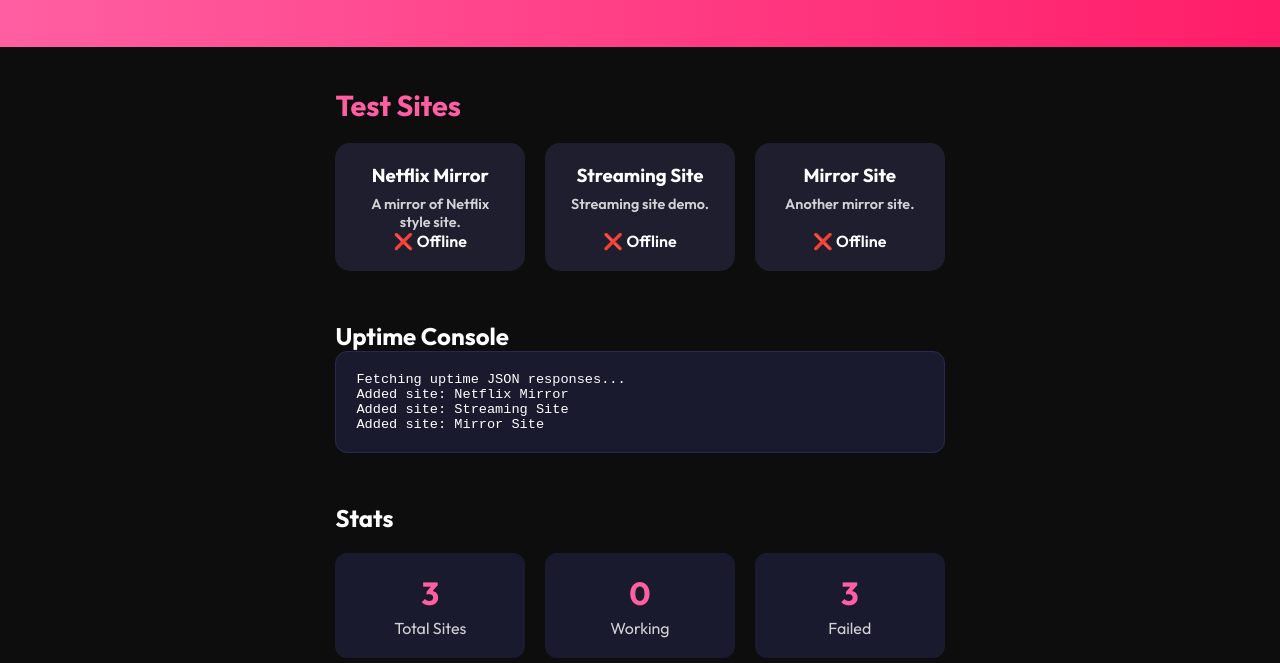
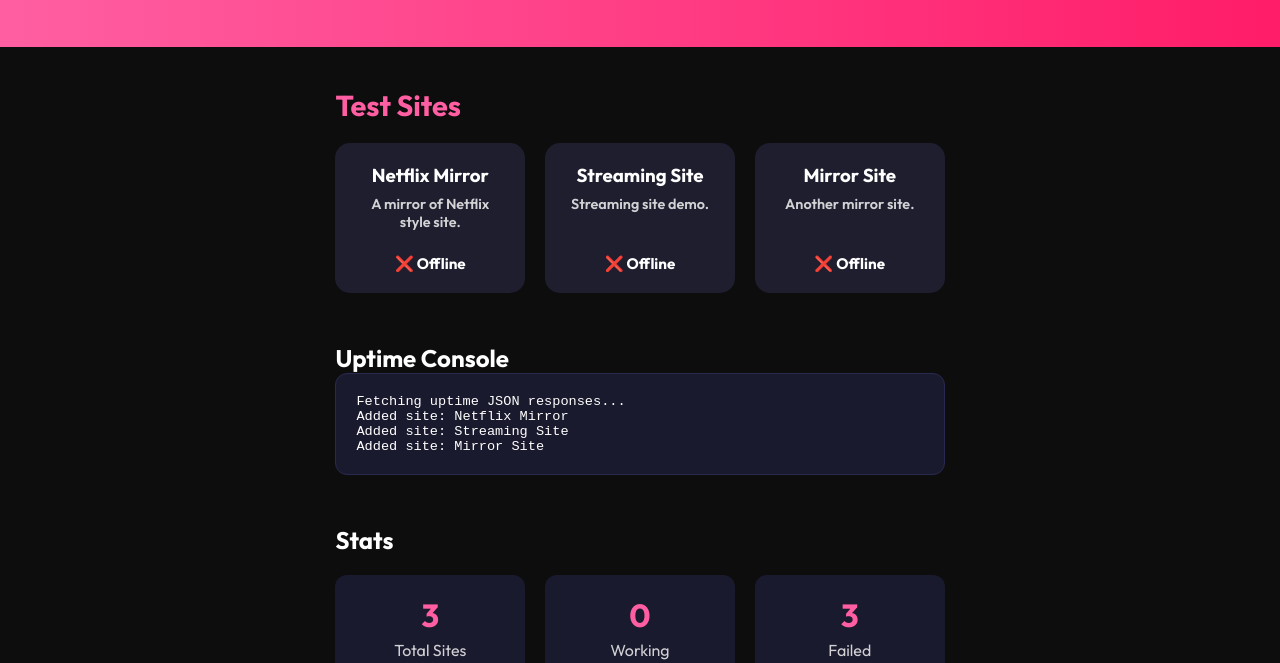
Before and after one commit to VoidX3D/Demo-Repo, a plain HTML site: page index.html in a window 1280 px wide. Shown: the part 137-800 px from the top of the page. Drawn offline with Linux system fonts and the light colour scheme; no server answers.

Commit message:
Update style.css

```diff
--- a/style.css
+++ b/style.css
@@ -23,12 +23,14 @@ body {
   max-width: 1000px;
   margin:0 auto;
 }
+
 .cards-section {margin-bottom:50px;}
 .cards-section h2 {
   font-size:1.8rem;
   margin-bottom:20px;
   color:#ff5fa2;
 }
+
 .cards-container {
   display:flex;
   flex-wrap:wrap;
@@ -47,13 +49,32 @@ body {
   display:flex;
   flex-direction:column;
   justify-content:space-between;
-  min-height:120px;
+  min-height:150px;
+  position: relative;
+  overflow: hidden;
 }
 .card h3 {margin-bottom:8px;}
 .card p {font-size:0.9rem; opacity:0.8; flex:1;}
+.card .status {
+  margin-top:10px;
+  font-weight:bold;
+  display:flex;
+  align-items:center;
+  justify-content:center;
+  gap:6px;
+  font-size:0.95rem;
+}
 .card:hover {
   transform: translateY(-5px) scale(1.03);
   box-shadow:0 15px 30px rgba(255,95,162,0.5);
+}
+.card::before {
+  content:"";
+  position:absolute;
+  inset:0;
+  background-size:cover;
+  background-position:center;
+  opacity:0.2;
 }
 .db-card {background:#ff1c68;}
 .db-card:hover {background:#ff5fa2;}
```
